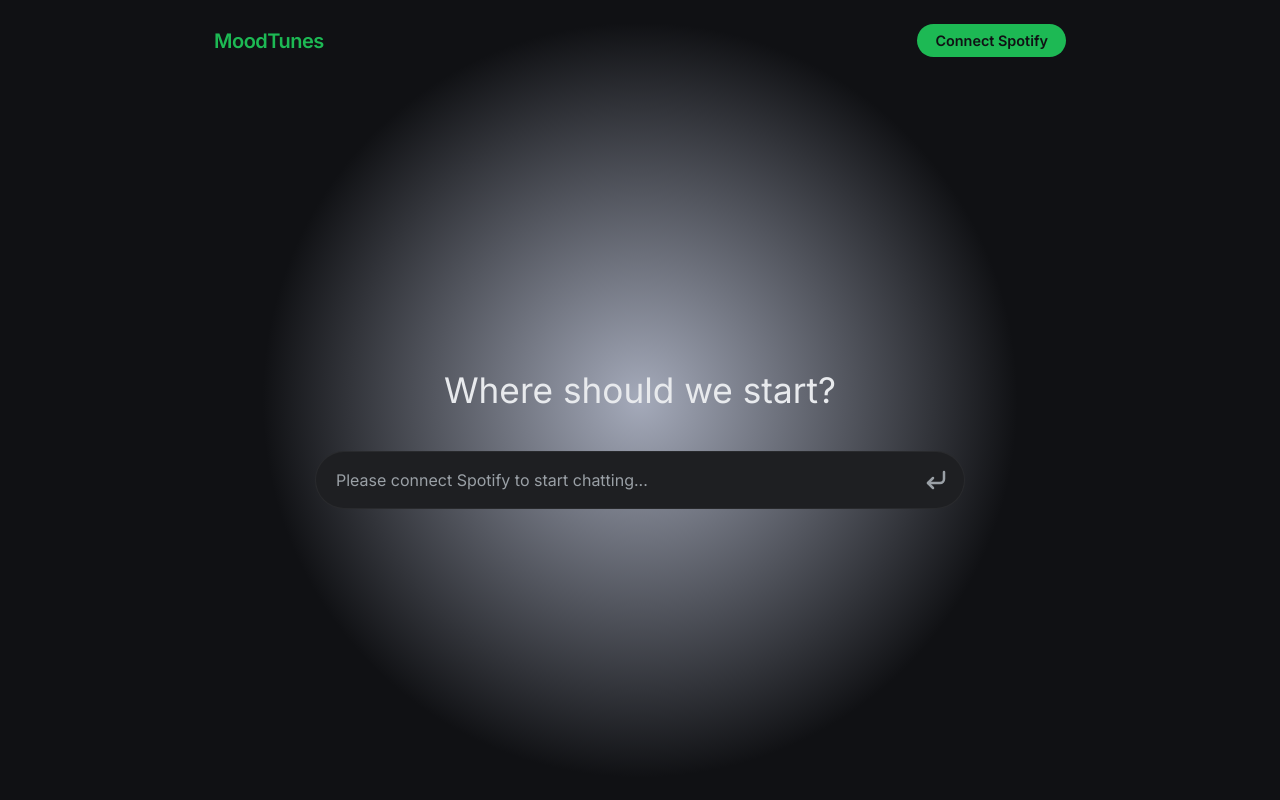
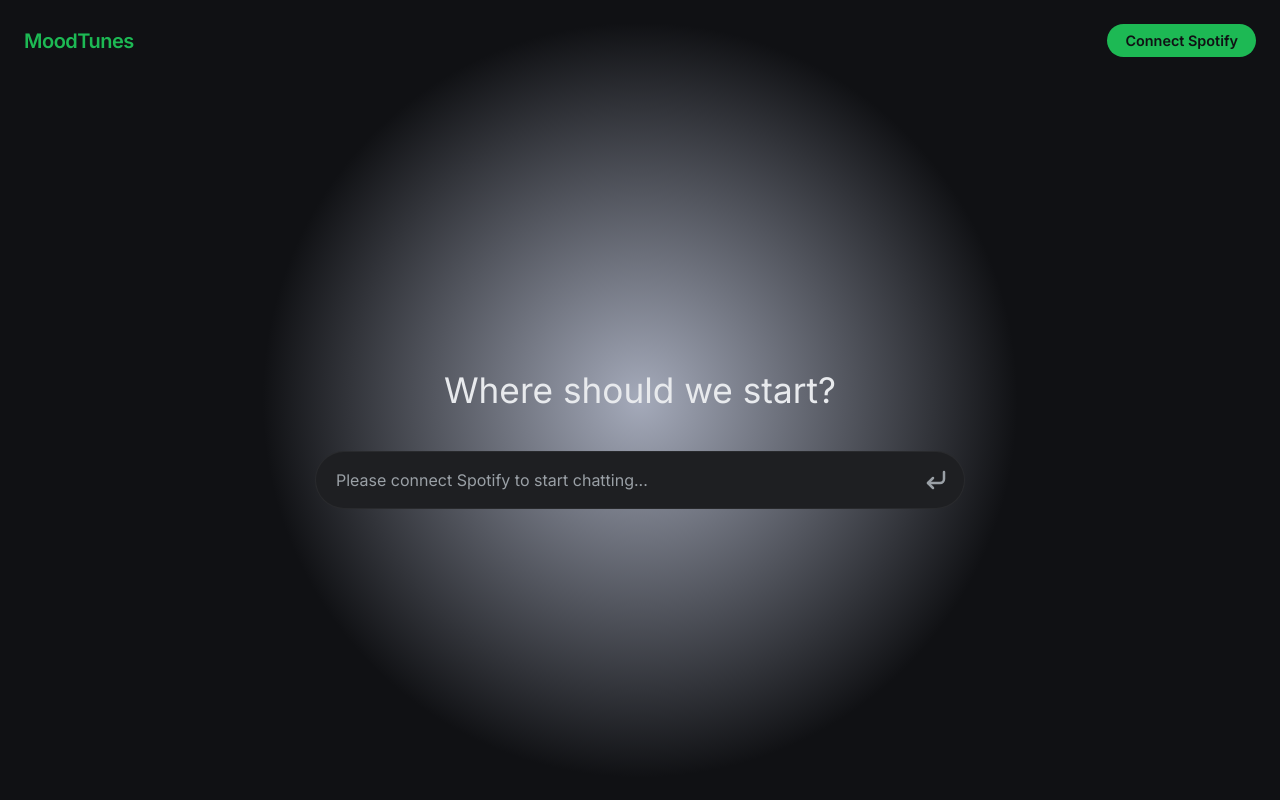
Before and after one commit to imtiaz571/moodtune, a Flask app: page / in a window 1280 px wide. Run offline with Flask 3, Linux system fonts and the light colour scheme.

Commit message:
style: move header out of constrained container so it spans full screen width

```diff
--- a/static/css/style.css
+++ b/static/css/style.css
@@ -33,7 +33,7 @@ body {
     width: 100%;
     max-width: 900px;
     margin: 0 auto;
-    height: 100%;
+    flex: 1;
     display: flex;
     flex-direction: column;
     position: relative;
--- a/templates/index.html
+++ b/templates/index.html
@@ -8,13 +8,13 @@
     <link rel="stylesheet" href="{{ url_for('static', filename='css/style.css') }}">
 </head>
 <body class="landing-mode">
+    <header class="app-header">
+        <a href="/" class="logo" style="text-decoration: none;">MoodTunes</a>
+        <div id="spotify-auth-container">
+            <!-- Will be populated by JS -->
+        </div>
+    </header>
     <div class="app-layout">
-        <header class="app-header">
-            <a href="/" class="logo" style="text-decoration: none;">MoodTunes</a>
-            <div id="spotify-auth-container">
-                <!-- Will be populated by JS -->
-            </div>
-        </header>
 
         <main class="main-content">
             <div class="landing-hero" id="landing-hero">
```
